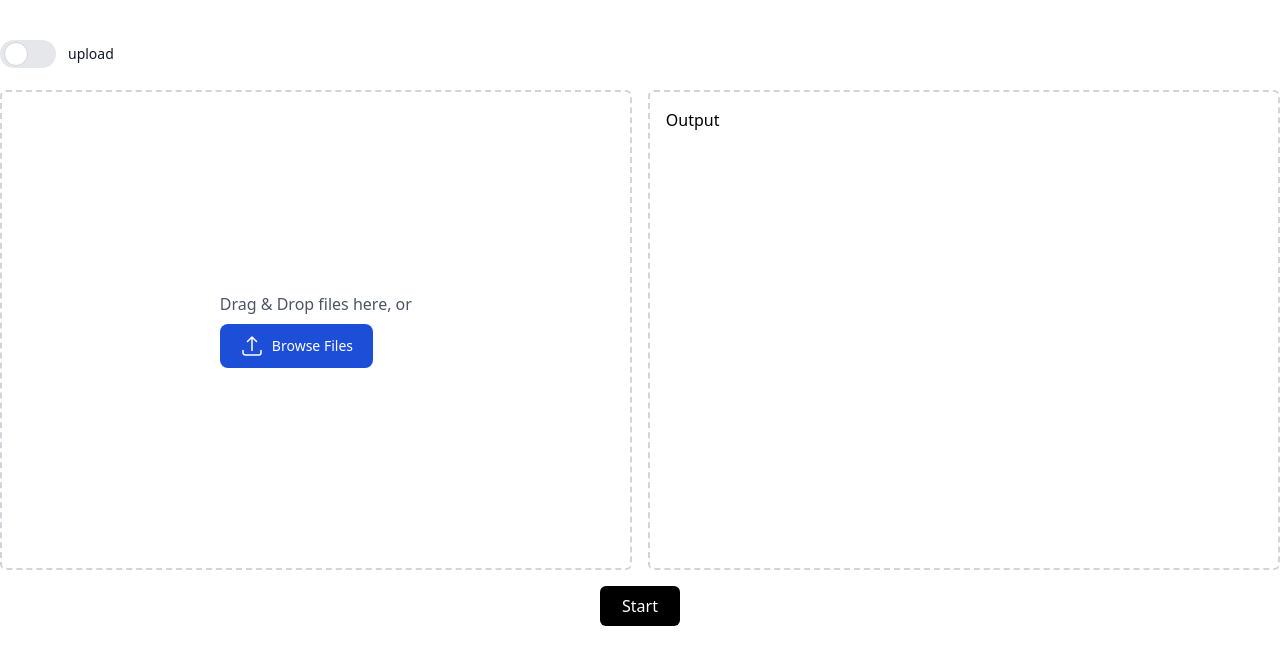
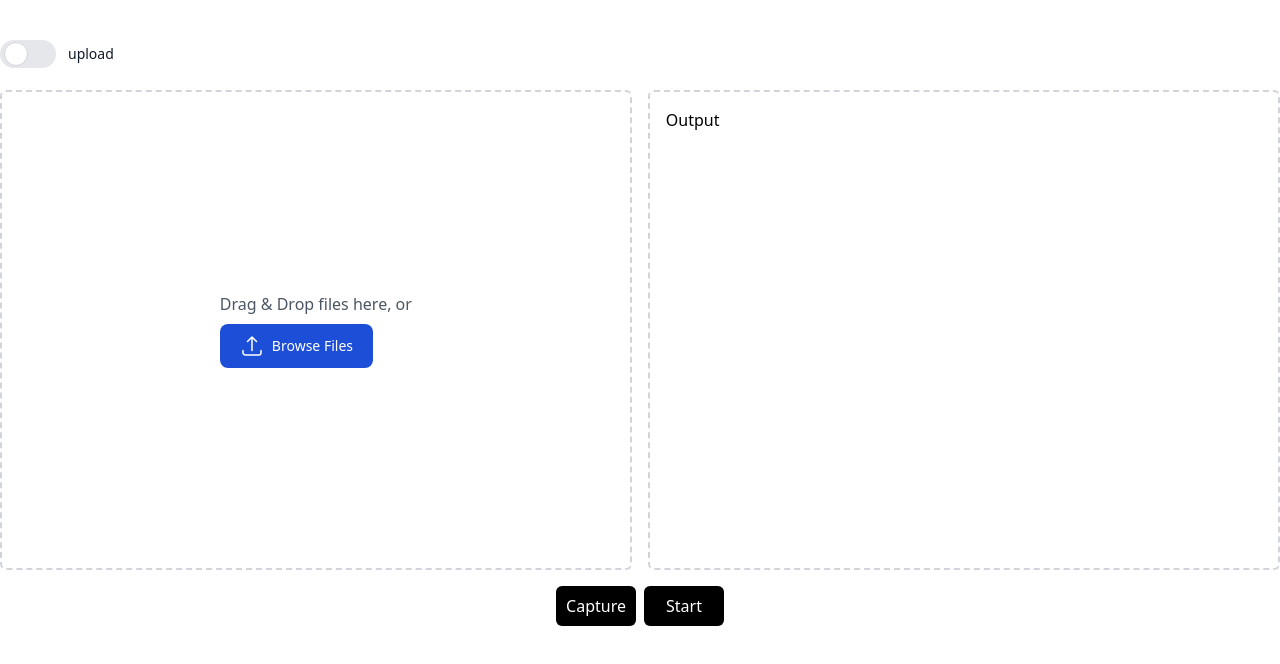
Before and after one commit to samyakkhatua/OCRapp, a React (Vite) app: page / in a window 1280 px wide. Shown: the top 664 px of the page. Built offline with nearby package versions, Linux system fonts and the light colour scheme.

Commit message:
capture button added

```diff
--- a/src/App.jsx
+++ b/src/App.jsx
@@ -114,8 +114,19 @@ function App() {
           </div>
         </div>
 
+        <div className="flex justify-center gap-2 mt-4">
+          {/* Capture button */}
+          <div className="">
+            <button
+              onClick=""
+              className="bg-black text-white p-2 rounded-md w-20 mx-auto"
+            >
+              Capture
+            </button>
+          </div>
+
           {/* convert button */}
-        <div className="mt-4 justify-center flex">
+          <div className="">
             <button
               onClick={handleSubmit}
               className="bg-black text-white p-2 rounded-md w-20 mx-auto"
@@ -123,6 +134,9 @@ function App() {
               Start
             </button>
           </div>
+
+
+        </div>
       </div>
     </>
   );
```
Lines whose indentation alone changed are shown as unchanged.
